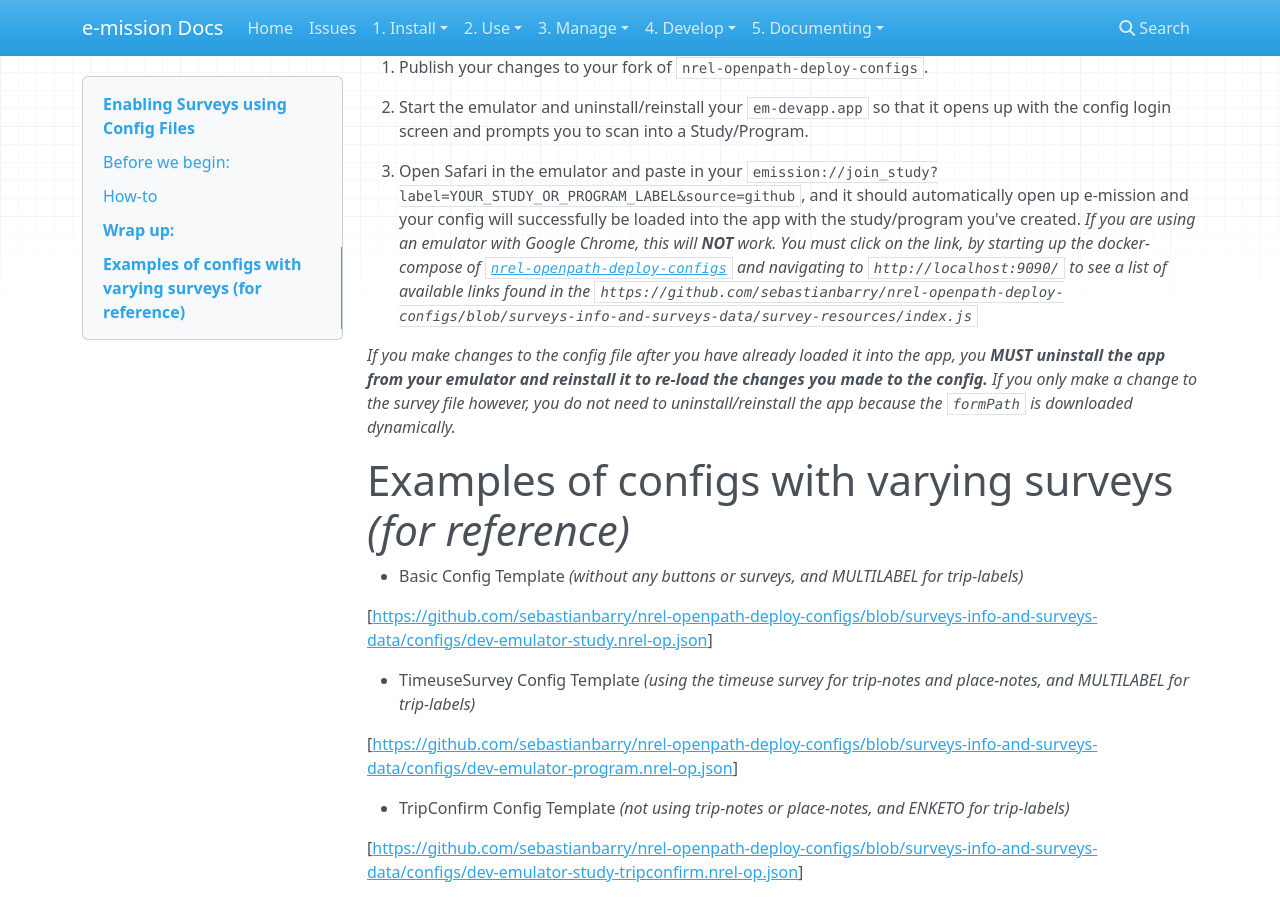
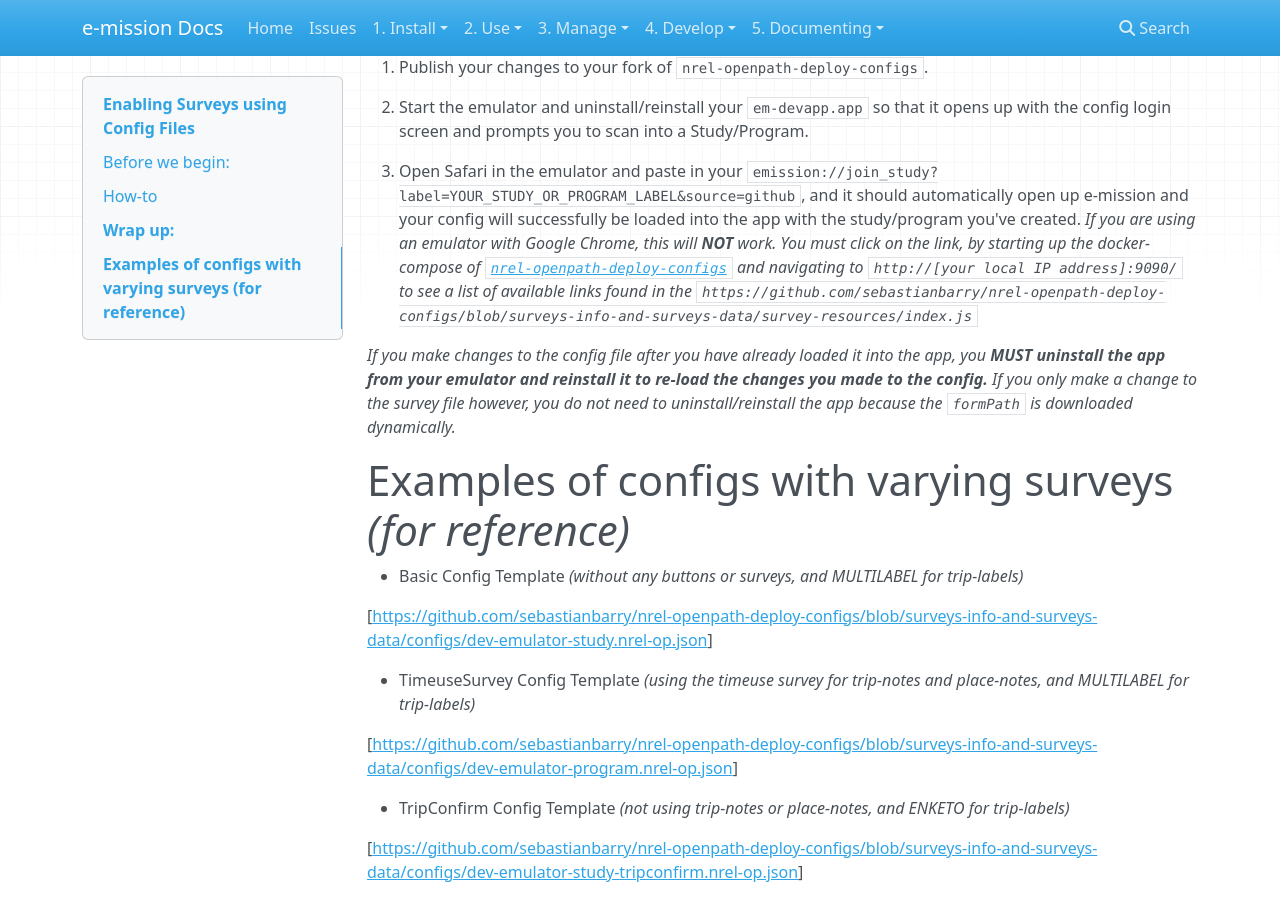
Before and after one commit to e-mission/e-mission-docs, an MkDocs documentation site: the page built from docs/manage/enabling_surveys_using_config_files.md, in a window 1280 px wide and 900 px high, scrolled down 5688 px. Built offline with MkDocs 1.6.1, drawn with Linux system fonts in a browser that asks for light colours; nearby versions of some CDN libraries.

Commit message:
Change localhost (which would not work) to "your local IP address"

```diff
--- a/docs/manage/enabling_surveys_using_config_files.md
+++ b/docs/manage/enabling_surveys_using_config_files.md
@@ -218,7 +218,7 @@
 
 2. Start the emulator and uninstall/reinstall your `em-devapp.app` so that it opens up with the config login screen and prompts you to scan into a Study/Program.
 
-3. Open Safari in the emulator and paste in your `emission://join_study?label=YOUR_STUDY_OR_PROGRAM_LABEL&source=github`, and it should automatically open up e-mission and your config will successfully be loaded into the app with the study/program you've created. _If you are using an emulator with Google Chrome, this will **NOT** work. You must click on the link, by starting up the docker-compose of [`nrel-openpath-deploy-configs`](https://github.com/sebastianbarry/nrel-openpath-deploy-configs/tree/surveys-info-and-surveys-data) and navigating to `http://localhost:9090/` to see a list of available links found in the `https://github.com/sebastianbarry/nrel-openpath-deploy-configs/blob/surveys-info-and-surveys-data/survey-resources/index.js`_
+3. Open Safari in the emulator and paste in your `emission://join_study?label=YOUR_STUDY_OR_PROGRAM_LABEL&source=github`, and it should automatically open up e-mission and your config will successfully be loaded into the app with the study/program you've created. _If you are using an emulator with Google Chrome, this will **NOT** work. You must click on the link, by starting up the docker-compose of [`nrel-openpath-deploy-configs`](https://github.com/sebastianbarry/nrel-openpath-deploy-configs/tree/surveys-info-and-surveys-data) and navigating to `http://[your local IP address]:9090/` to see a list of available links found in the `https://github.com/sebastianbarry/nrel-openpath-deploy-configs/blob/surveys-info-and-surveys-data/survey-resources/index.js`_
 
 _If you make changes to the config file after you have already loaded it into the app, you **MUST uninstall the app from your emulator and reinstall it to re-load the changes you made to the config.** If you only make a change to the survey file however, you do not need to uninstall/reinstall the app because the `formPath` is downloaded dynamically._
 
```
